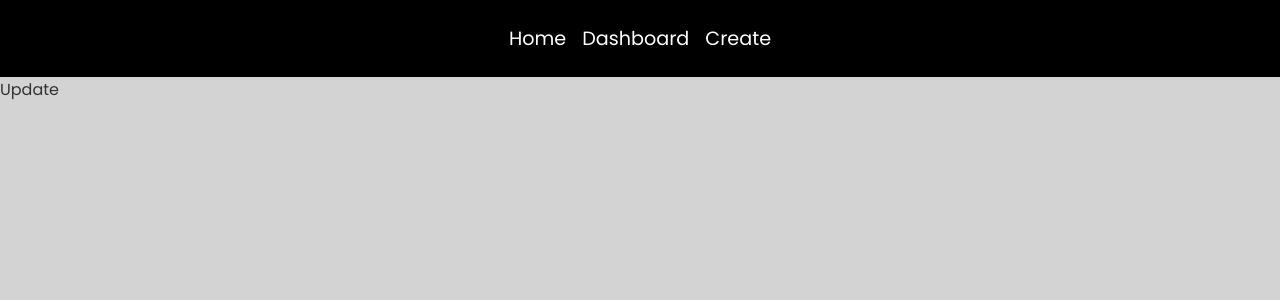
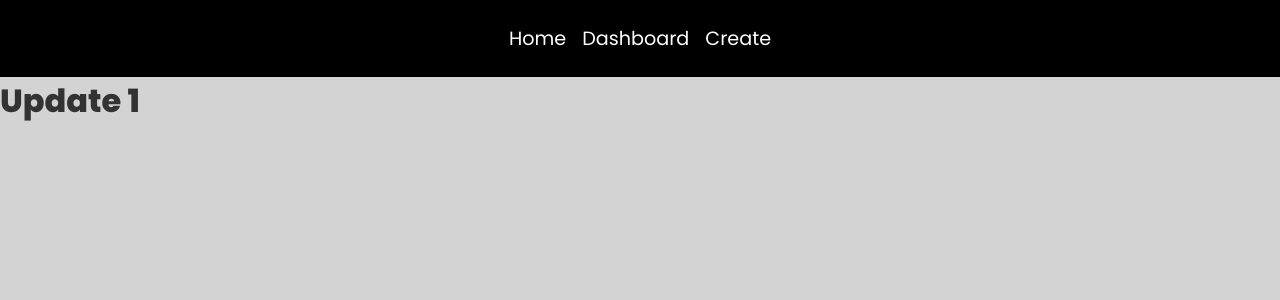
Before and after one commit to Albatraoz12/supabase-tutorial, a React (Vite) app: page /1 in a window 1280 px wide. Shown: the top 300 px of the page. Built offline with nearby package versions, Linux system fonts and the light colour scheme; no server answers.

Commit message:
get id from params and display it

```diff
--- a/src/pages/Update.jsx
+++ b/src/pages/Update.jsx
@@ -1,5 +1,13 @@
+import { useParams } from 'react-router-dom';
+
 const Update = () => {
-  return <div>Update</div>;
+  const { id } = useParams();
+
+  return (
+    <div>
+      <h1>Update {id}</h1>
+    </div>
+  );
 };
 
 export default Update;
```
